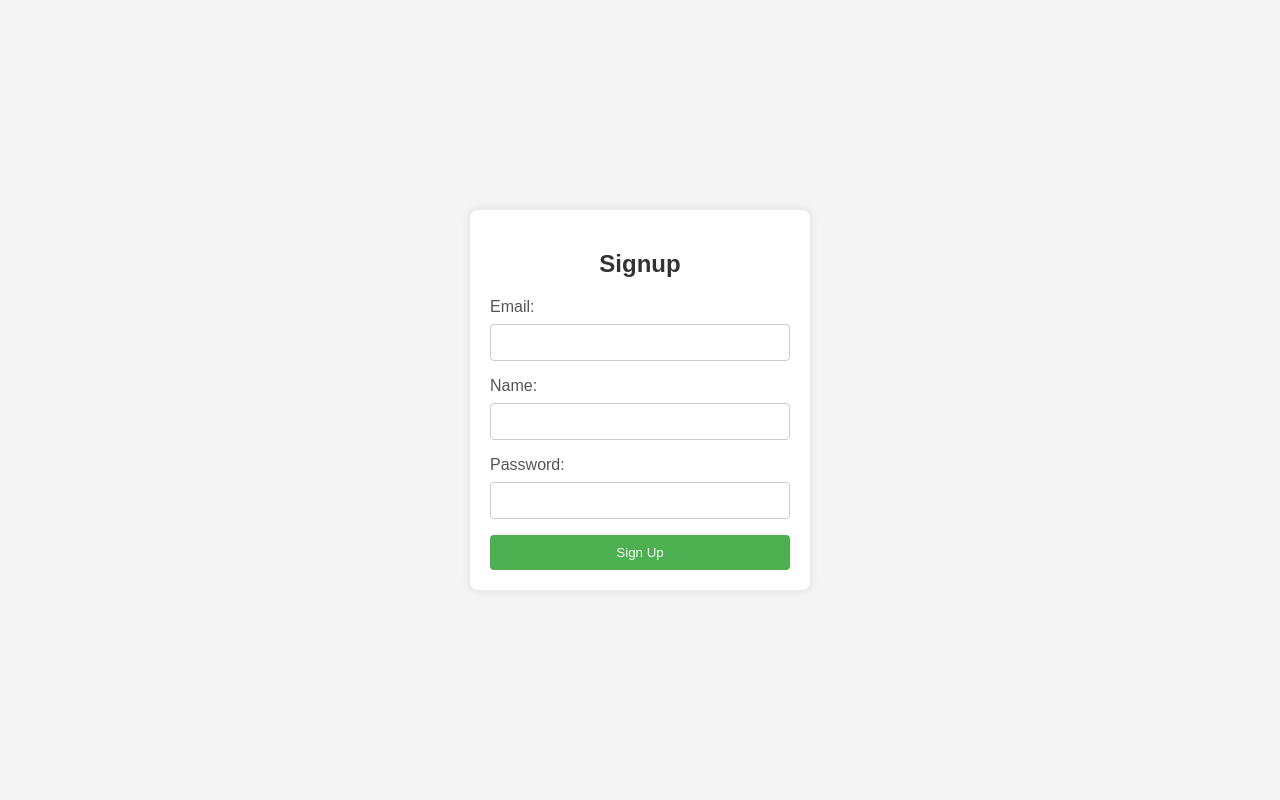
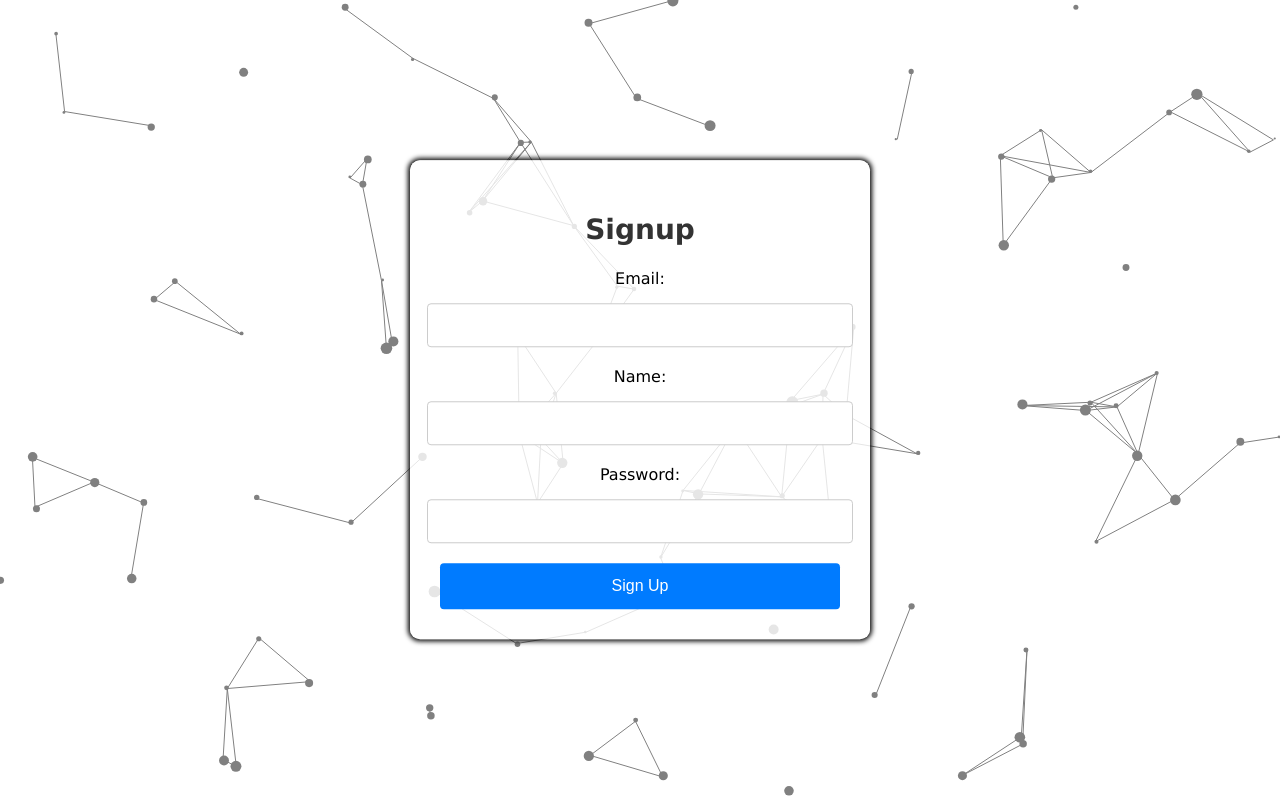
Before and after one commit to niharraju4/Friendly_AI, a Flask app: page /signup in a window 1280 px wide. Run offline with Flask 3, Linux system fonts and the light colour scheme.

Commit message:
Update signup.html

```diff
--- a/templates/signup.html
+++ b/templates/signup.html
@@ -5,107 +5,158 @@
     <meta name="viewport" content="width=device-width, initial-scale=1.0">
     <title>Signup Page</title>
     <style>
-        body {
-            font-family: 'Arial', sans-serif;
-            background-color: #f4f4f4;
-            display: flex;
-            align-items: center;
-            justify-content: center;
-            height: 100vh;
-            margin: 0; /* Remove default margin */
+        body, html {
+            margin: 0;
+            padding: 0;
+            height: 100%;
         }
-
+        #canvas {
+            position: absolute;
+            top: 0;
+            left: 0;
+            z-index: -1;
+        }
         .container {
-            background-color: #fff;
-            padding: 20px;
-            border-radius: 8px;
-            box-shadow: 0 0 10px rgba(0, 0, 0, 0.1);
-            width: 300px; /* Set a fixed width */
+            position: absolute;
+            top: 50%;
+            left: 50%;
+            transform: translate(-50%, -50%);
+            background-color: rgba(255, 255, 255, 0.8);
+            padding: 30px;
+            border-radius: 10px;
+            width: 400px;
+            font-family: "Verdana", sans-serif;
+            box-shadow: 0px 0px 5px 2px black;
+            z-index: 1;
+            text-align: center;
         }
-
         h2 {
             color: #333;
-            text-align: center;
+            font-size: 28px;
         }
-
         label {
-            margin-bottom: 8px;
-            color: #555;
             display: block;
+            margin-bottom: 15px;
+            font-size: 16px;
         }
-
         input {
             width: 100%;
-            padding: 10px;
-            margin-bottom: 16px;
+            padding: 12px;
+            margin-bottom: 20px;
             border: 1px solid #ccc;
             border-radius: 4px;
-            box-sizing: border-box;
+            font-size: 16px;
         }
-
+        input:focus {
+            outline: none;
+            box-shadow: 0 0 5px rgba(81, 203, 238, 1),
+                        0 0 10px rgba(81, 203, 238, 1),
+                        0 0 20px rgba(81, 203, 238, 1),
+                        0 0 40px rgba(81, 203, 238, 1);
+        }
         button {
             width: 100%;
-            padding: 10px;
-            background-color: #4caf50;
-            color: #fff;
+            padding: 14px;
+            background-color: #007BFF;
+            color: white;
             border: none;
             border-radius: 4px;
-            cursor: pointer;
-            transition: background-color 0.3s;
+            font-size: 16px;
         }
-
         button:hover {
-            background-color: #45a049;
+            background-color: #0056b3;
+        }
+        form {
+            display: flex;
+            flex-direction: column;
+            align-items: center;
         }
     </style>
 </head>
 <body>
+    <canvas id="canvas"></canvas>
     <div class="container">
         <h2>Signup</h2>
         <form id="signupForm">
             <label for="email">Email:</label>
-            <input type="email" id="email" name="email" required>
+            <input type="email" id="email" required>
             <label for="name">Name:</label>
-            <input type="text" id="name" name="name" required>
+            <input type="text" id="name" required>
             <label for="password">Password:</label>
-            <input type="password" id="password" name="password" required>
-            <button type="button" onclick="signup()">Sign Up</button>
+            <input type="password" id="password" required>
+            <button type="submit">Sign Up</button>
         </form>
     </div>
+    <script>
+        const canvas = document.getElementById("canvas");
+        const ctx = canvas.getContext("2d");
 
-    <script>
-        function signup() {
-            // Get form data
-            const email = document.getElementById("email").value;
-            const name = document.getElementById("name").value;
-            const password = document.getElementById("password").value;
+        let particles = [];
 
-            // Create an object with the form data
-            const formData = {
-                email: email,
-                username: name,
-                password: password
-            };
+        function resizeCanvas() {
+            canvas.width = window.innerWidth;
+            canvas.height = window.innerHeight;
+        }
 
-            // Make a POST request using the Fetch API
-            fetch('/signup', {
-                method: 'POST',
-                headers: {
-                    'Content-Type': 'application/json',
-                },
-                body: JSON.stringify(formData),
-            })
-            .then(response => {
-            if (response.status === 200) {
-                    alert('Signup successful!');
-                    window.location.href = "/signin";
+        function createParticles() {
+            for(let i = 0; i < 100; i++) {
+                particles.push({
+                    x: Math.random() * canvas.width,
+                    y: Math.random() * canvas.height,
+                    size: Math.random() * 5 + 1,
+                    speedX: Math.random() * 3 - 1.5,
+                    speedY: Math.random() * 3 - 1.5
+                });
             }
-            })
-            .catch((error) => {
-                console.error('Error:', error);
-                alert('Signup failed. Please try again.');
-            });
         }
+
+        function connectParticles(particles) {
+            let opacity = 1;
+            for (let a = 0; a < particles.length; a++) {
+                for (let b = a; b < particles.length; b++) {
+                    let dx = particles[a].x - particles[b].x;
+                    let dy = particles[a].y - particles[b].y;
+                    let distance = Math.sqrt(dx * dx + dy * dy);
+
+                    if (distance < 100) {
+                        ctx.strokeStyle = 'rgba(128, 128, 128,' + opacity + ')';
+                        ctx.lineWidth = 1;
+                        ctx.beginPath();
+                        ctx.moveTo(particles[a].x, particles[a].y);
+                        ctx.lineTo(particles[b].x, particles[b].y);
+                        ctx.stroke();
+                    }
+                }
+            }
+        }
+
+        function animateParticles() {
+            ctx.clearRect(0, 0, canvas.width, canvas.height);
+            for(let i = 0; i < particles.length; i++) {
+                const p = particles[i];
+                ctx.fillStyle = "#808080";
+                ctx.beginPath();
+                ctx.arc(p.x, p.y, p.size, 0, Math.PI * 2);
+                ctx.fill();
+
+                p.x += p.speedX;
+                p.y += p.speedY;
+
+                if(p.x < 0) p.x = canvas.width;
+                if(p.x > canvas.width) p.x = 0;
+                if(p.y < 0) p.y = canvas.height;
+                if(p.y > canvas.height) p.y = 0;
+            }
+
+            connectParticles(particles);
+            requestAnimationFrame(animateParticles);
+        }
+
+        window.addEventListener("resize", resizeCanvas);
+
+        resizeCanvas();
+        createParticles();
+        animateParticles();
     </script>
 </body>
 </html>
```
